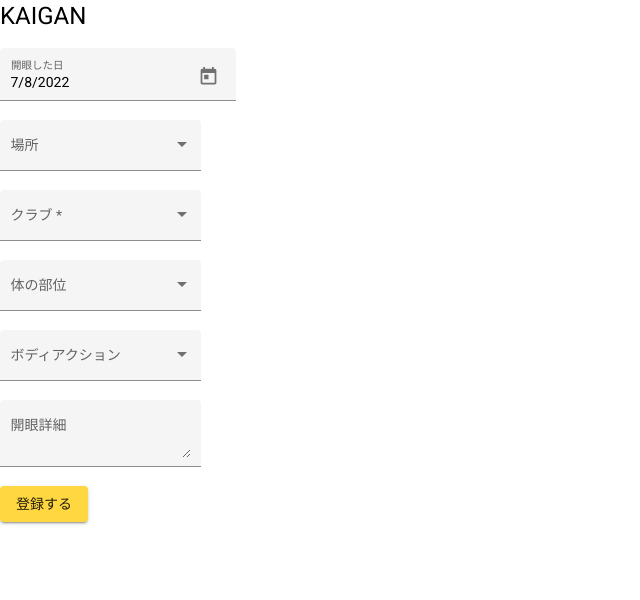
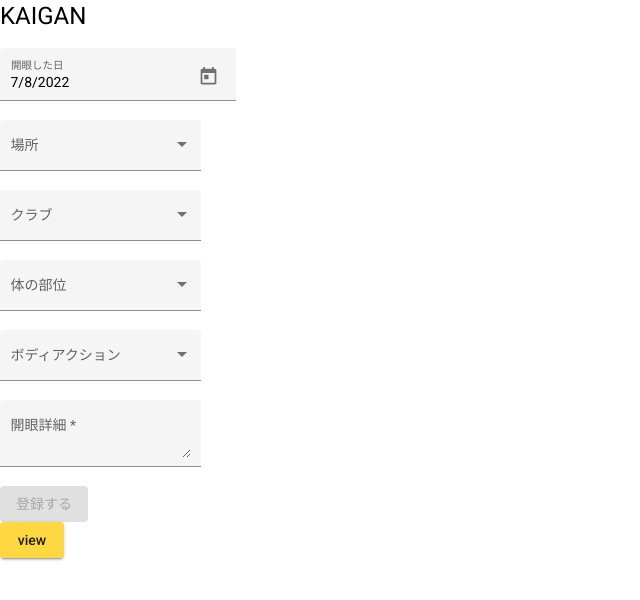
Before and after one commit to tomo-IR/kaigan, an Angular app: page / in a window 1280 px wide. Shown: the top 600 px of the page, without its empty margins (0-640 px from the left). Built offline with nearby package versions, Linux system fonts and the light colour scheme.

Commit message:
エラーメッセージとボタン非活性

```diff
--- a/src/app/component/page/add-kaigan/add-kaigan.component.html
+++ b/src/app/component/page/add-kaigan/add-kaigan.component.html
@@ -99,13 +99,22 @@
 
   <mat-form-field appearance="fill">
     <mat-label>開眼詳細</mat-label>
-    <textarea
-      matInput
-      formControlName="textArea"
-      (change)="cons()"
-    ></textarea></mat-form-field
+    <textarea matInput formControlName="detail" (change)="cons()"></textarea>
+  </mat-form-field>
+  <p
+    *ngIf="
+      fg?.controls['detail'].errors !== null &&
+      fg?.controls['detail'].errors['required'] !== null &&
+      fg?.touched
+    "
+    class="red"
+  >
+    詳細は必須項目です
+  </p>
+  <br />
+
+  <button mat-raised-button color="accent" [disabled]="fg.invalid">
+    登録する</button
   ><br />
-
-  <button mat-raised-button color="accent">登録する</button>
-  <p>{{ fg.value.selectedActions.value }}</p>
+  <button mat-raised-button color="accent" (click)="cons()">view</button>
 </form>
--- a/src/app/component/page/add-kaigan/add-kaigan.component.ts
+++ b/src/app/component/page/add-kaigan/add-kaigan.component.ts
@@ -12,15 +12,15 @@ import {
   styleUrls: ['./add-kaigan.component.scss'],
 })
 export class AddKaiganComponent implements OnInit {
-  fg: FormGroup | undefined;
+  fg: FormGroup;
   constructor(private fb: FormBuilder) {
     this.fg = this.fb.group({
       selectedDate: new FormControl(new Date()),
       selectedPlace: new FormControl([]),
-      selectedClubs: new FormControl([], [Validators.required]),
+      selectedClubs: new FormControl([]),
       selectedActions: new FormControl([]),
       selectedBodyParts: new FormControl([]),
-      textArea: new FormControl(''),
+      detail: new FormControl('', [Validators.required]),
     });
   }
 
@@ -36,6 +36,7 @@ export class AddKaiganComponent implements OnInit {
     'その他クラブ',
   ];
   actionList: string[] = [
+    'アクション問わず',
     'アドレス',
     'テイクバック',
     'トップ',
@@ -46,6 +47,7 @@ export class AddKaiganComponent implements OnInit {
     'その他のアクション',
   ];
   bodyPartsList: string[] = [
+    '部位問わず',
     '頭',
     '手',
     '腕',
@@ -60,10 +62,10 @@ export class AddKaiganComponent implements OnInit {
     'その他の部位',
   ];
   cons() {
-    console.log(this.fg.value.selectedActions);
-    console.log(this.fg.value.selectedBodyParts);
-    console.log(this.fg.value.selectedClubs);
-    console.log(this.fg.value.selectedDate);
-    console.log(this.fg.value.selectedPlace);
+    console.log(this.fg);
+  }
+
+  canSubmit() {
+    return this.fg.invalid;
   }
 }
```
